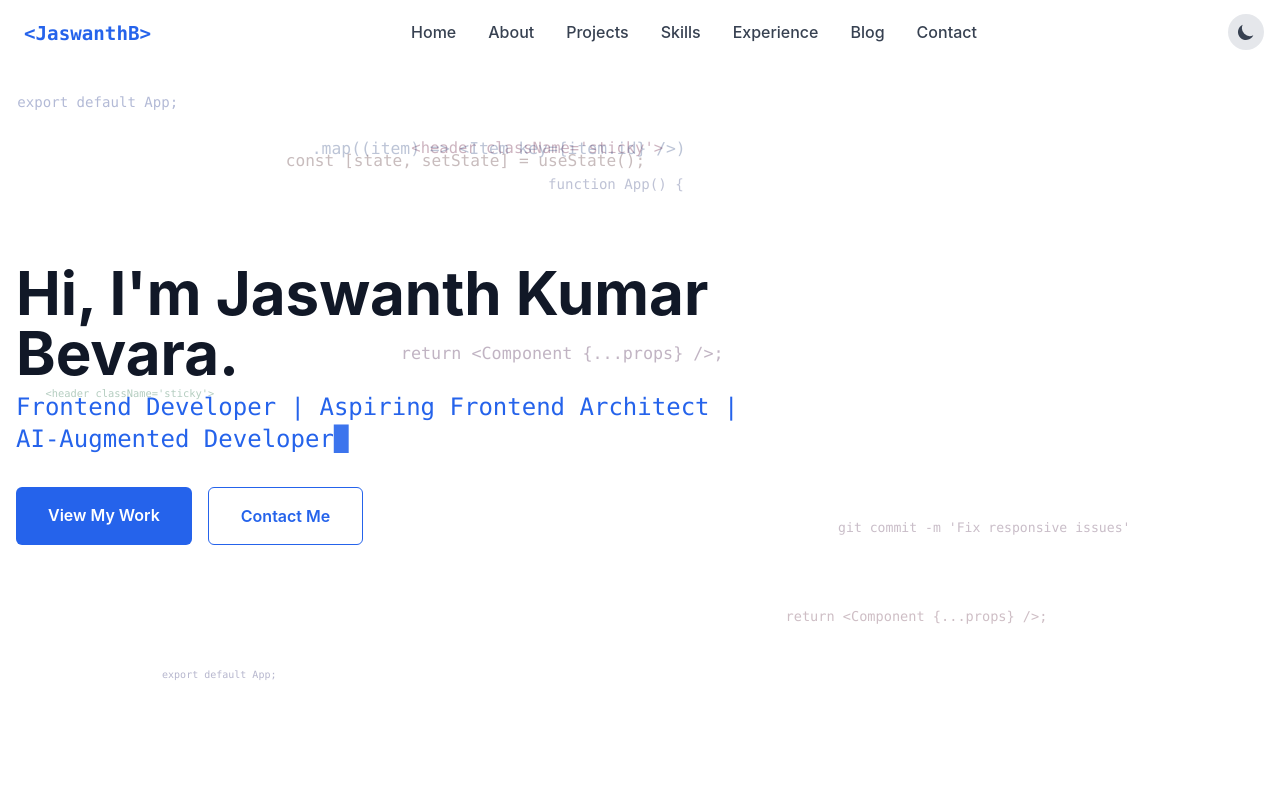
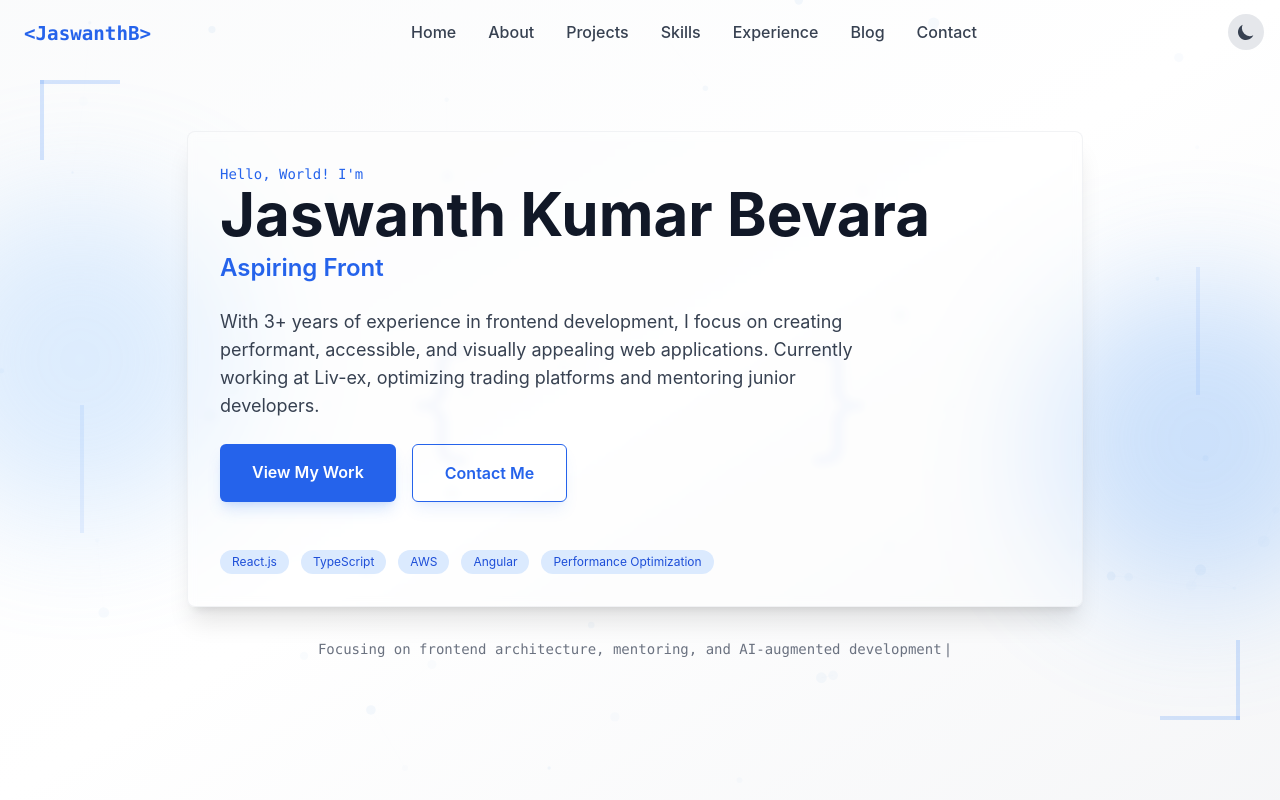
Before and after one commit to jaswanth-b-kumar/skillset-portfolio, a React (Create React App) app: page /#/ in a window 1280 px wide. Shown: the top 800 px of the page. Built offline with nearby package versions, Linux system fonts and the light colour scheme.

Commit message:
Edited the hero component and removed unnecessary routing

```diff
--- a/src/App.js
+++ b/src/App.js
@@ -1,5 +1,4 @@
 import React, { useState, useEffect } from 'react';
-import { BrowserRouter as Router, Routes, Route } from 'react-router-dom';
 import Header from './components/Header';
 import Hero from './components/Hero';
 import About from './components/About';
--- a/src/components/Hero.jsx
+++ b/src/components/Hero.jsx
@@ -1,146 +1,111 @@
-import React, { useEffect, useRef } from 'react';
+import React, { useEffect, useRef, useState } from 'react';
 import { Link } from 'react-scroll';
 
 const Hero = ({ darkMode }) => {
-  const canvasRef = useRef(null);
-  const textRef = useRef(null);
+  const particlesRef = useRef(null);
+  const contentRef = useRef(null);
+  const [mousePosition, setMousePosition] = useState({ x: 0, y: 0 });
 
-  // Typing effect
+  // Handle parallax effect on mouse move
   useEffect(() => {
-    if (!textRef.current) return;
+    const handleMouseMove = (e) => {
+      const { clientX, clientY } = e;
+      const { innerWidth, innerHeight } = window;
 
-    const text = "Hi, I'm Jaswanth Kumar Bevara.";
-    const subtitle = "Frontend Developer | Aspiring Frontend Architect | AI-Augmented Developer";
-    const element = textRef.current;
-    let titleIndex = 0;
-    let subtitleIndex = 0;
-    let titleComplete = false;
-    const titleElement = document.createElement('h1');
-    const subtitleElement = document.createElement('p');
+      setMousePosition({
+        x: clientX / innerWidth,
+        y: clientY / innerHeight
+      });
+    };
 
-    titleElement.className = `text-4xl sm:text-5xl md:text-6xl font-bold ${
-      darkMode ? 'text-white' : 'text-gray-900'
-    } mb-2`;
+    window.addEventListener('mousemove', handleMouseMove);
 
-    subtitleElement.className = `text-xl sm:text-2xl ${
-      darkMode ? 'text-cyan-400' : 'text-blue-600'
-    } font-mono`;
+    return () => {
+      window.removeEventListener('mousemove', handleMouseMove);
+    };
+  }, []);
 
-    element.appendChild(titleElement);
-    element.appendChild(subtitleElement);
-
-    const typingInterval = setInterval(() => {
-      if (!titleComplete) {
-        if (titleIndex < text.length) {
-          titleElement.textContent = text.slice(0, titleIndex + 1) + "█";
-          titleIndex++;
-        } else {
-          titleElement.textContent = text;
-          titleComplete = true;
-          subtitleElement.textContent = "█";
-        }
-      } else {
-        if (subtitleIndex < subtitle.length) {
-          subtitleElement.textContent = subtitle.slice(0, subtitleIndex + 1) + "█";
-          subtitleIndex++;
-        } else {
-          subtitleElement.textContent = subtitle;
-          clearInterval(typingInterval);
-
-          // Blink cursor
-          let visible = true;
-          const cursor = document.createElement('span');
-          cursor.textContent = "█";
-          cursor.className = "animate-pulse";
-          subtitleElement.appendChild(cursor);
-
-          setInterval(() => {
-            cursor.style.opacity = visible ? 1 : 0;
-            visible = !visible;
-          }, 500);
-        }
-      }
-    }, 50);
-
-    return () => clearInterval(typingInterval);
-  }, [darkMode]);
-
-  // Floating code snippets
+  // Animate particles
   useEffect(() => {
-    const canvas = canvasRef.current;
+    const canvas = particlesRef.current;
     if (!canvas) return;
 
     const ctx = canvas.getContext('2d');
     canvas.width = window.innerWidth;
     canvas.height = window.innerHeight;
 
-    // Code snippets
-    const snippets = [
-      "<div className='flex'>",
-      "const [state, setState] = useState();",
-      "useEffect(() => {}, []);",
-      "return <Component {...props} />;",
-      "import React from 'react';",
-      "function App() {",
-      "export default App;",
-      "<header className='sticky'>",
-      ".map((item) => <Item key={item.id} />)",
-      "git commit -m 'Fix responsive issues'"
-    ];
+    const particles = [];
+    const particleCount = 60;
+    const maxSize = 5;
 
-    const particles = [];
-
-    class Particle {
-      constructor() {
-        this.x = Math.random() * canvas.width;
-        this.y = Math.random() * canvas.height;
-        this.size = Math.random() * 10 + 10;
-        this.speedX = (Math.random() - 0.5) * 0.5;
-        this.speedY = (Math.random() - 0.5) * 0.5;
-        this.text = snippets[Math.floor(Math.random() * snippets.length)];
-        this.color = darkMode ?
-          `rgba(${Math.random() * 100 + 100}, ${Math.random() * 100 + 100}, ${Math.random() * 100 + 155}, 0.3)` :
-          `rgba(${Math.random() * 100}, ${Math.random() * 100}, ${Math.random() * 155}, 0.3)`;
+    // Create particles
+    for (let i = 0; i < particleCount; i++) {
+      particles.push({
+        x: Math.random() * canvas.width,
+        y: Math.random() * canvas.height,
+        size: Math.random() * maxSize + 1,
+        speedX: (Math.random() - 0.5) * 0.3, // Reduced speed
+        speedY: (Math.random() - 0.5) * 0.3, // Reduced speed
+        opacity: Math.random() * 0.5 + 0.1,
+      });
     }
 
-      update() {
-        this.x += this.speedX;
-        this.y += this.speedY;
+    // Animate particles
+    const animate = () => {
+      ctx.clearRect(0, 0, canvas.width, canvas.height);
 
-        if (this.x > canvas.width || this.x < 0) {
-          this.speedX = -this.speedX;
-        }
+      // Draw particles
+      particles.forEach((particle) => {
+        // Update position with parallax effect
+        particle.x += particle.speedX + (mousePosition.x - 0.5) * 0.5;
+        particle.y += particle.speedY + (mousePosition.y - 0.5) * 0.5;
 
-        if (this.y > canvas.height || this.y < 0) {
-          this.speedY = -this.speedY;
+        // Wrap around canvas
+        if (particle.x < 0) particle.x = canvas.width;
+        if (particle.x > canvas.width) particle.x = 0;
+        if (particle.y < 0) particle.y = canvas.height;
+        if (particle.y > canvas.height) particle.y = 0;
+
+        // Draw particle
+        const particleColor = darkMode ?
+          `rgba(100, 210, 255, ${particle.opacity * 0.4})` :
+          `rgba(0, 100, 200, ${particle.opacity * 0.4})`;
+
+        ctx.beginPath();
+        ctx.arc(particle.x, particle.y, particle.size, 0, Math.PI * 2);
+        ctx.fillStyle = particleColor;
+        ctx.fill();
+      });
+
+      // Draw connections
+      particles.forEach((particle, index) => {
+        for (let j = index + 1; j < particles.length; j++) {
+          const dx = particles[j].x - particle.x;
+          const dy = particles[j].y - particle.y;
+          const distance = Math.sqrt(dx * dx + dy * dy);
+
+          if (distance < 100) {
+            ctx.beginPath();
+            ctx.moveTo(particle.x, particle.y);
+            ctx.lineTo(particles[j].x, particles[j].y);
+
+            const opacity = 0.15 * (1 - distance / 100);
+            ctx.strokeStyle = darkMode ?
+              `rgba(100, 210, 255, ${opacity})` :
+              `rgba(0, 100, 200, ${opacity})`;
+
+            ctx.lineWidth = 0.5;
+            ctx.stroke();
           }
         }
+      });
 
-      draw() {
-        ctx.fillStyle = this.color;
-        ctx.font = `${this.size}px Consolas, monospace`;
-        ctx.fillText(this.text, this.x, this.y);
-      }
-    }
+      requestAnimationFrame(animate);
+    };
 
-    function init() {
-      for (let i = 0; i < 10; i++) {
-        particles.push(new Particle());
-      }
-    }
-
-    function animate() {
-      ctx.clearRect(0, 0, canvas.width, canvas.height);
-      for (let i = 0; i < particles.length; i++) {
-        particles[i].update();
-        particles[i].draw();
-      }
-      requestAnimationFrame(animate);
-    }
-
-    init();
     animate();
 
+    // Handle resize
     const handleResize = () => {
       canvas.width = window.innerWidth;
       canvas.height = window.innerHeight;
@@ -151,15 +116,149 @@ const Hero = ({ darkMode }) => {
     return () => {
       window.removeEventListener('resize', handleResize);
     };
-  }, [darkMode]);
+  }, [darkMode, mousePosition]);
+
+  // Handle typing effect for role
+  useEffect(() => {
+    const roles = [
+      "Frontend Developer",
+      "Aspiring Frontend Architect",
+      "AI-Augmented Developer",
+      "React Specialist"
+    ];
+
+    let currentRoleIndex = 0;
+    let currentCharIndex = 0;
+    let isDeleting = false;
+    let typingSpeed = 100;
+    let roleElement = document.getElementById('typing-role');
+
+    if (!roleElement) return;
+
+    const typeRole = () => {
+      const currentRole = roles[currentRoleIndex];
+
+      if (isDeleting) {
+        roleElement.textContent = currentRole.substring(0, currentCharIndex - 1);
+        currentCharIndex--;
+        typingSpeed = 50;
+      } else {
+        roleElement.textContent = currentRole.substring(0, currentCharIndex + 1);
+        currentCharIndex++;
+        typingSpeed = 100;
+      }
+
+      if (!isDeleting && currentCharIndex === currentRole.length) {
+        isDeleting = true;
+        typingSpeed = 1500; // Pause before deleting
+      } else if (isDeleting && currentCharIndex === 0) {
+        isDeleting = false;
+        currentRoleIndex = (currentRoleIndex + 1) % roles.length;
+        typingSpeed = 500; // Pause before typing next role
+      }
+
+      setTimeout(typeRole, typingSpeed);
+    };
+
+    const typingTimeout = setTimeout(typeRole, 1000);
+
+    return () => clearTimeout(typingTimeout);
+  }, []);
+
+  // Calculate years of experience
+  const startDate = new Date('September 2020');
+  const currentDate = new Date();
+  const yearsExperience = Math.floor((currentDate - startDate) / (365 * 24 * 60 * 60 * 1000));
 
   return (
-    <section id="home" className="relative h-screen flex items-center">
-      <canvas ref={canvasRef} className="absolute inset-0 z-0" />
-      <div className="container mx-auto px-4 z-10">
-        <div className="max-w-3xl">
-          <div ref={textRef} className="mb-8"></div>
-          <div className="flex flex-col sm:flex-row space-y-4 sm:space-y-0 sm:space-x-4 mt-8">
+    <section id="home" className="relative h-screen overflow-hidden">
+      {/* Particle background */}
+      <canvas
+        ref={particlesRef}
+        className="absolute inset-0 z-0"
+      />
+
+      {/* Background gradient overlay */}
+      <div
+        className={`absolute inset-0 z-0 ${
+          darkMode
+            ? 'bg-gradient-to-br from-gray-900 via-gray-800 to-gray-900'
+            : 'bg-gradient-to-br from-gray-50 via-white to-gray-100'
+        } opacity-80`}
+      />
+
+      {/* Circular blur elements */}
+      <div className={`absolute top-1/4 -left-20 w-80 h-80 rounded-full blur-3xl z-0 opacity-30 ${
+        darkMode ? 'bg-blue-500' : 'bg-blue-300'
+      }`}></div>
+
+      <div className={`absolute bottom-1/4 -right-20 w-80 h-80 rounded-full blur-3xl z-0 opacity-30 ${
+        darkMode ? 'bg-cyan-500' : 'bg-blue-400'
+      }`}></div>
+
+      {/* Geometric code-style accents */}
+      <div className="absolute inset-0 z-0 overflow-hidden">
+        <div className={`absolute top-20 left-10 h-20 w-1 ${darkMode ? 'bg-cyan-500/20' : 'bg-blue-500/20'}`}></div>
+        <div className={`absolute top-20 left-10 h-1 w-20 ${darkMode ? 'bg-cyan-500/20' : 'bg-blue-500/20'}`}></div>
+
+        <div className={`absolute bottom-20 right-10 h-20 w-1 ${darkMode ? 'bg-cyan-500/20' : 'bg-blue-500/20'}`}></div>
+        <div className={`absolute bottom-20 right-10 h-1 w-20 ${darkMode ? 'bg-cyan-500/20' : 'bg-blue-500/20'}`}></div>
+
+        <div className={`absolute top-1/3 right-20 h-32 w-1 ${darkMode ? 'bg-cyan-500/10' : 'bg-blue-500/10'}`}></div>
+        <div className={`absolute bottom-1/3 left-20 h-32 w-1 ${darkMode ? 'bg-cyan-500/10' : 'bg-blue-500/10'}`}></div>
+      </div>
+
+      {/* Code brackets decoration */}
+      <div className="absolute inset-0 z-0 overflow-hidden flex items-center justify-center">
+        <span className={`text-9xl font-mono opacity-5 transform -translate-x-40 ${
+          darkMode ? 'text-cyan-400' : 'text-blue-600'
+        }`}>{'{'}</span>
+        <span className={`text-9xl font-mono opacity-5 transform translate-x-40 ${
+          darkMode ? 'text-cyan-400' : 'text-blue-600'
+        }`}>{'}'}</span>
+      </div>
+
+      {/* Main content */}
+      <div className="container mx-auto px-4 h-full z-10 relative">
+        <div
+          ref={contentRef}
+          className="flex flex-col justify-center h-full max-w-4xl mx-auto"
+          style={{
+            transform: `translate(${mousePosition.x * 10 - 5}px, ${mousePosition.y * 10 - 5}px)`,
+            transition: 'transform 0.2s ease-out'
+          }}
+        >
+          <div className={`p-8 rounded-lg ${
+            darkMode
+              ? 'bg-gray-900/30 backdrop-blur-sm border border-gray-700/50'
+              : 'bg-white/30 backdrop-blur-sm border border-gray-200/50'
+          } shadow-xl`}>
+            <div className="space-y-6">
+              <div>
+                <h2 className={`font-mono text-sm ${
+                  darkMode ? 'text-cyan-400' : 'text-blue-600'
+                }`}>Hello, World! I'm</h2>
+                <h1 className={`text-4xl md:text-6xl font-bold mb-2 ${
+                  darkMode ? 'text-white' : 'text-gray-900'
+                }`}>
+                  Jaswanth Kumar Bevara
+                </h1>
+                <div className="h-8">
+                  <h2 id="typing-role" className={`text-xl md:text-2xl font-semibold ${
+                    darkMode ? 'text-cyan-400' : 'text-blue-600'
+                  }`}> </h2>
+                </div>
+              </div>
+
+              <p className={`text-lg max-w-2xl ${
+                darkMode ? 'text-gray-300' : 'text-gray-700'
+              }`}>
+                With {yearsExperience}+ years of experience in frontend development,
+                I focus on creating performant, accessible, and visually appealing web applications.
+                Currently working at Liv-ex, optimizing trading platforms and mentoring junior developers.
+              </p>
+
+              <div className="flex flex-col sm:flex-row gap-4 mt-8">
                 <Link
                   to="projects"
                   smooth={true}
@@ -167,8 +266,8 @@ const Hero = ({ darkMode }) => {
                   offset={-70}
                   className={`px-8 py-4 rounded-md font-semibold transition-all transform hover:scale-105 text-center ${
                     darkMode
-                  ? 'bg-cyan-500 hover:bg-cyan-600 text-white'
-                  : 'bg-blue-600 hover:bg-blue-700 text-white'
+                      ? 'bg-cyan-500 hover:bg-cyan-600 text-white shadow-lg shadow-cyan-500/20'
+                      : 'bg-blue-600 hover:bg-blue-700 text-white shadow-lg shadow-blue-500/20'
                   }`}
                 >
                   View My Work
@@ -180,12 +279,40 @@ const Hero = ({ darkMode }) => {
                   offset={-70}
                   className={`px-8 py-4 rounded-md font-semibold transition-all transform hover:scale-105 text-center ${
                     darkMode
-                  ? 'bg-gray-800 hover:bg-gray-700 text-cyan-400 border border-cyan-400'
-                  : 'bg-white hover:bg-gray-100 text-blue-600 border border-blue-600'
+                      ? 'bg-transparent hover:bg-gray-800 text-cyan-400 border border-cyan-400 shadow-lg shadow-cyan-500/10'
+                      : 'bg-transparent hover:bg-gray-100 text-blue-600 border border-blue-600 shadow-lg shadow-blue-500/10'
                   }`}
                 >
                   Contact Me
                 </Link>
+              </div>
+            </div>
+
+            <div className={`mt-12 flex flex-wrap gap-3 ${
+              darkMode ? 'text-gray-400' : 'text-gray-600'
+            }`}>
+              <span className={`px-3 py-1 rounded-full text-xs ${
+                darkMode ? 'bg-gray-800 text-cyan-400' : 'bg-blue-100 text-blue-700'
+              }`}>React.js</span>
+              <span className={`px-3 py-1 rounded-full text-xs ${
+                darkMode ? 'bg-gray-800 text-cyan-400' : 'bg-blue-100 text-blue-700'
+              }`}>TypeScript</span>
+              <span className={`px-3 py-1 rounded-full text-xs ${
+                darkMode ? 'bg-gray-800 text-cyan-400' : 'bg-blue-100 text-blue-700'
+              }`}>AWS</span>
+              <span className={`px-3 py-1 rounded-full text-xs ${
+                darkMode ? 'bg-gray-800 text-cyan-400' : 'bg-blue-100 text-blue-700'
+              }`}>Angular</span>
+              <span className={`px-3 py-1 rounded-full text-xs ${
+                darkMode ? 'bg-gray-800 text-cyan-400' : 'bg-blue-100 text-blue-700'
+              }`}>Performance Optimization</span>
+            </div>
+          </div>
+
+          <div className={`mt-8 text-sm font-mono text-center ${
+            darkMode ? 'text-gray-500' : 'text-gray-500'
+          }`}>
+            <span className="typing-cursor">Focusing on frontend architecture, mentoring, and AI-augmented development</span>
           </div>
         </div>
       </div>
--- a/src/index.css
+++ b/src/index.css
@@ -19,3 +19,15 @@ body {
 code {
   font-family: 'Fira Code', source-code-pro, Menlo, Monaco, Consolas, 'Courier New', monospace;
 }
+
+@keyframes blink {
+  0%, 100% { opacity: 1; }
+  50% { opacity: 0; }
+}
+
+.typing-cursor::after {
+  content: '|';
+  display: inline-block;
+  animation: blink 1s infinite;
+  margin-left: 2px;
+}
--- a/src/index.js
+++ b/src/index.js
@@ -1,14 +1,11 @@
 import React from 'react';
 import ReactDOM from 'react-dom/client';
-import { BrowserRouter } from 'react-router-dom';
 import './index.css';
 import App from './App';
 
 const root = ReactDOM.createRoot(document.getElementById('root'));
 root.render(
   <React.StrictMode>
-    <BrowserRouter>
       <App />
-    </BrowserRouter>
   </React.StrictMode>
 );
```
Lines whose indentation alone changed are shown as unchanged.
